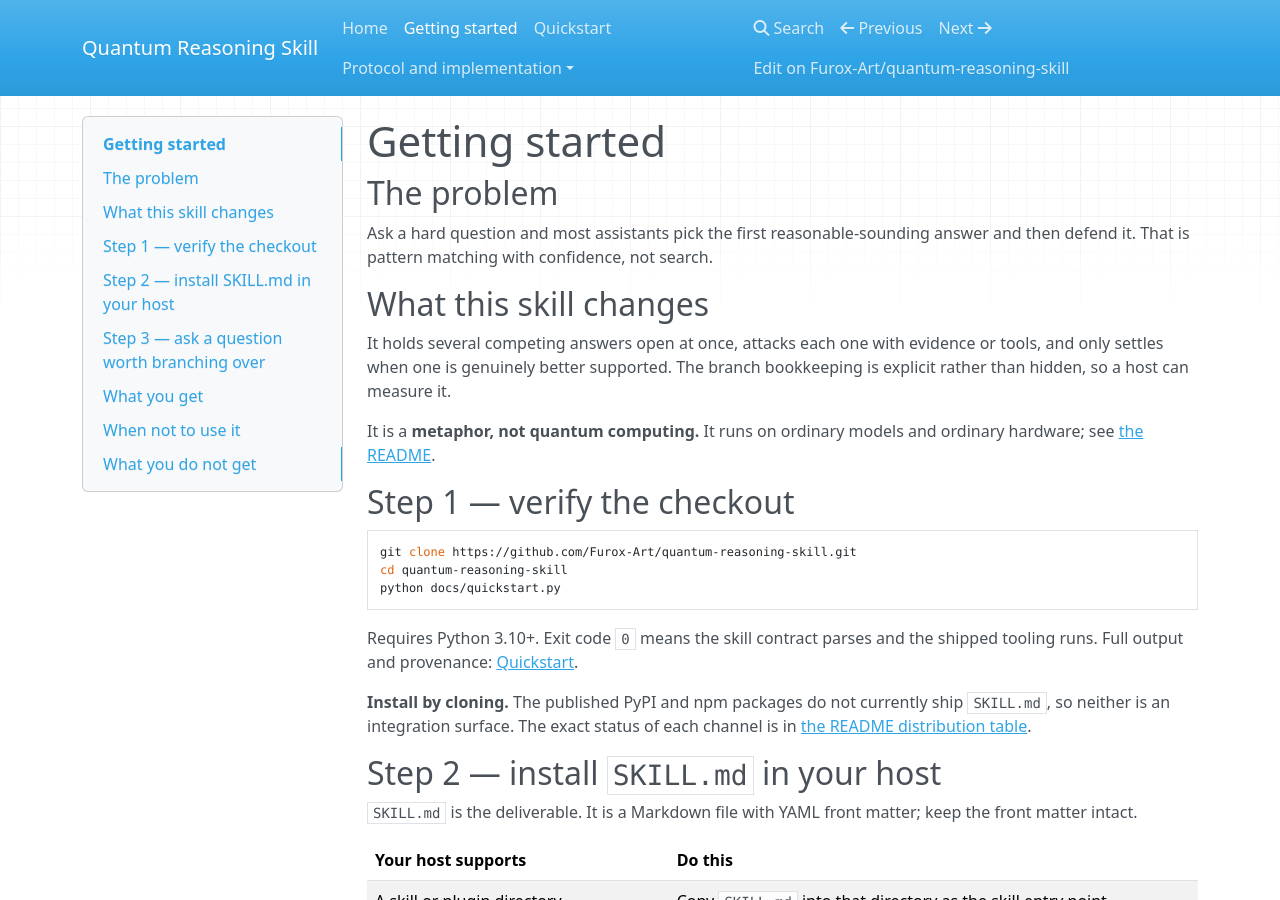
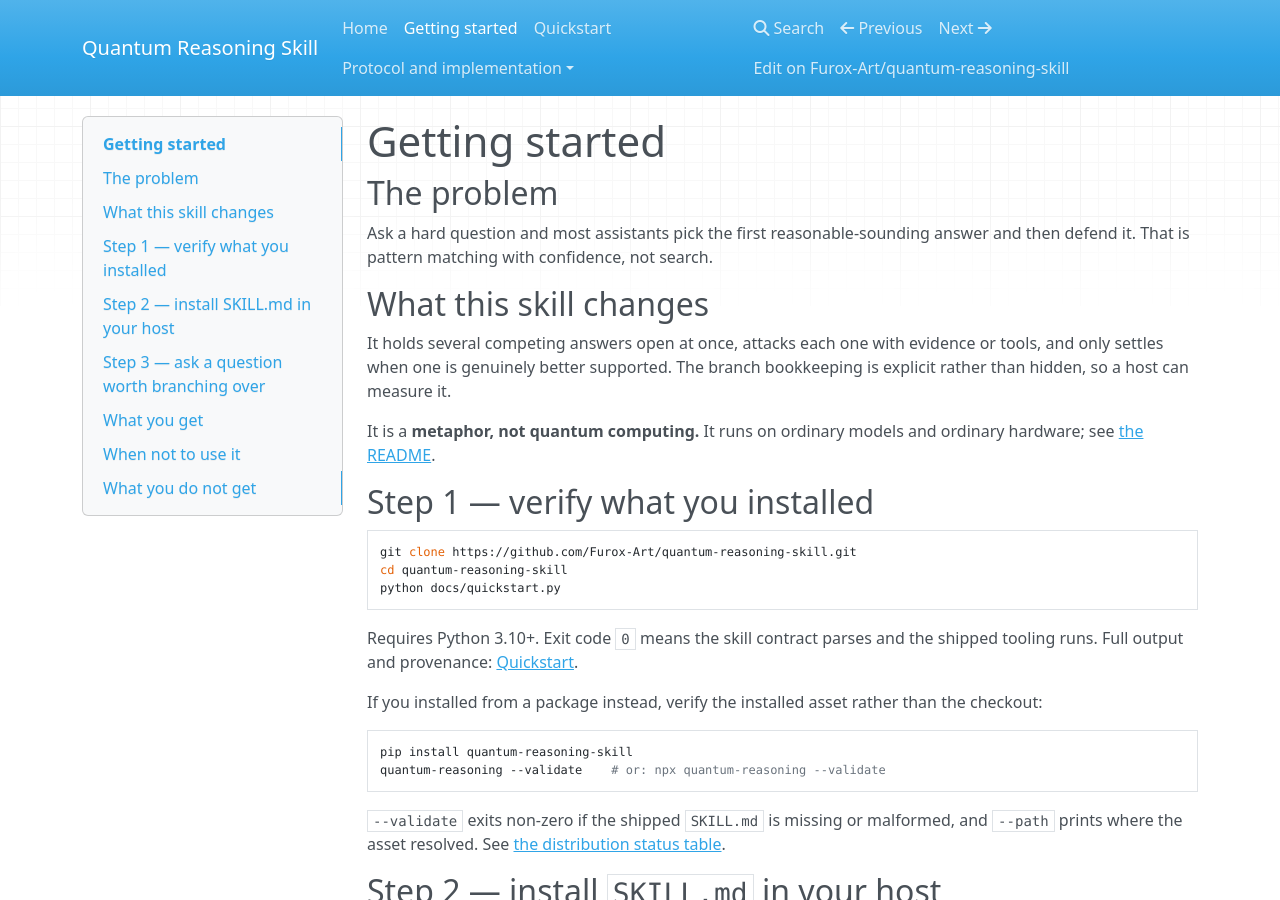
Before and after one commit to Furox-Art/quantum-reasoning-skill, an MkDocs documentation site: the page built from docs/getting-started.md, in a window 1280 px wide and 900 px high. Built offline with MkDocs 1.6.1, drawn with Linux system fonts in a browser that asks for light colours; nearby versions of some CDN libraries.

Commit message:
docs: match the merged packaging, CLI and version-lockstep reality
PR #10 changed what is true about the distributions, so the docs had to change with
them. Every item below was re-verified locally against the built wheel and a real
npm tarball rather than assumed.

Distribution status:
- README: pip and npm are now install paths. Verified with a real
  'npm pack' + 'npm install' into a clean consumer project followed by
  'npx quantum-reasoning --validate' (exit 0) and require() of the installed
  package, plus a wheel installed into a clean venv where
  'quantum-reasoning --validate' exits 0 and resolves SKILL.md from
  site-packages. The old 'npm entry point throws on require()' row was true and
  is now false, so it is replaced rather than left to rot.
- README: added 'What the Python distribution actually exposes', naming the
  console script, the shipped SKILL.md/VERSION, reference.branch_controller, and
  stating explicitly that no ReasoningSession class exists.
- README/getting-started/COMPATIBILITY/host-integration: install steps now cover
  all three channels and point at the CLI as the installed-asset check.

Version lockstep:
- README and CONTRIBUTING now describe a single release version across VERSION,
  pyproject.toml, package.json, CITATION.cff and CHANGELOG, enforced by CI.
  Verified: conftest.version_lockstep_failures() returns none at 1.1.0.
- CONTRIBUTING tells contributors to bump VERSION and let the lockstep check
  carry the rest, instead of hand-editing one file.

Gates:
- Added the release gate and the console script to the docs index and the
  CONTRIBUTING repository map.
- CONTRIBUTING and the PR template now list the six required status checks with
  their exact commands, and the PR template adds a check that SKILL.md still
  ships when packaging is touched.
- CONTRIBUTING claim-accuracy rules now forbid documenting a Python API that does
  not exist, and name the real surface.

Lint:
- docs/quickstart.py had four real ruff violations (F541 x3, W292) that failed the
  new lint job. Fixed; 'ruff check .' is clean.

````diff
--- a/docs/getting-started.md
+++ b/docs/getting-started.md
@@ -14,7 +14,7 @@ explicit rather than hidden, so a host can measure it.
 It is a **metaphor, not quantum computing.** It runs on ordinary models and ordinary
 hardware; see [the README](../README.md#why).
 
-## Step 1 — verify the checkout
+## Step 1 — verify what you installed
 
 ```bash
 git clone https://github.com/Furox-Art/quantum-reasoning-skill.git
@@ -25,9 +25,17 @@ python docs/quickstart.py
 Requires Python 3.10+. Exit code `0` means the skill contract parses and the shipped
 tooling runs. Full output and provenance: [Quickstart](quickstart.md).
 
-**Install by cloning.** The published PyPI and npm packages do not currently ship
-`SKILL.md`, so neither is an integration surface. The exact status of each channel is in
-[the README distribution table](../README.md#distribution-status).
+If you installed from a package instead, verify the installed asset rather than the
+checkout:
+
+```bash
+pip install quantum-reasoning-skill
+quantum-reasoning --validate    # or: npx quantum-reasoning --validate
+```
+
+`--validate` exits non-zero if the shipped `SKILL.md` is missing or malformed, and
+`--path` prints where the asset resolved. See
+[the distribution status table](../README.md#distribution-status).
 
 ## Step 2 — install `SKILL.md` in your host
 
--- a/docs/quickstart.py
+++ b/docs/quickstart.py
@@ -258,15 +258,15 @@ def main() -> int:
     out(RULE)
     out("Provenance for every number printed above")
     out(RULE)
-    out(f"    script      : docs/quickstart.py")
+    out("    script      : docs/quickstart.py")
     out(f"    skill ver   : {version}   (VERSION)")
     out(f"    commit      : {commit}")
     out(f"    platform    : {platform.system()} {platform.release()} "
         f"({platform.machine()})")
     out(f"    python      : {platform.python_version()} "
         f"({platform.python_implementation()})")
-    out(f"    controller  : reference/branch_controller.py DEFAULT_THRESHOLDS")
-    out(f"    benchmark   : benchmark/cases.jsonl + benchmark/evaluate.py")
+    out("    controller  : reference/branch_controller.py DEFAULT_THRESHOLDS")
+    out("    benchmark   : benchmark/cases.jsonl + benchmark/evaluate.py")
     out()
     if failures:
         out(f"RESULT: FAIL ({len(failures)} problem(s))")
````
Also changed, not shown: CONTRIBUTING.md (+20 -4 lines), README.md (+54 -15 lines), docs/COMPATIBILITY.md (+5 -4 lines), docs/index.md (+2 -0 lines), examples/host-integration.md (+4 -4 lines), .github/PULL_REQUEST_TEMPLATE.md.
